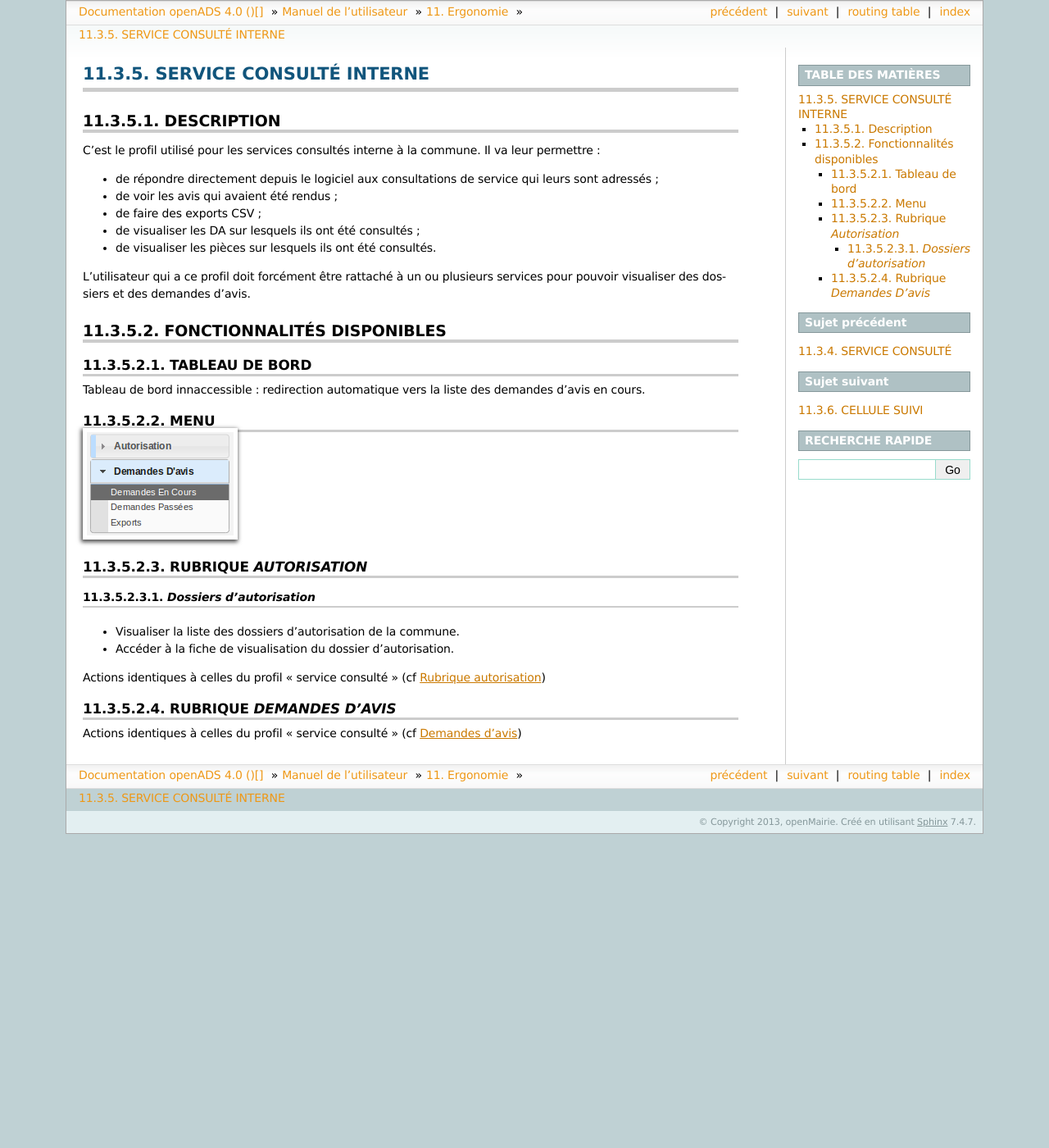
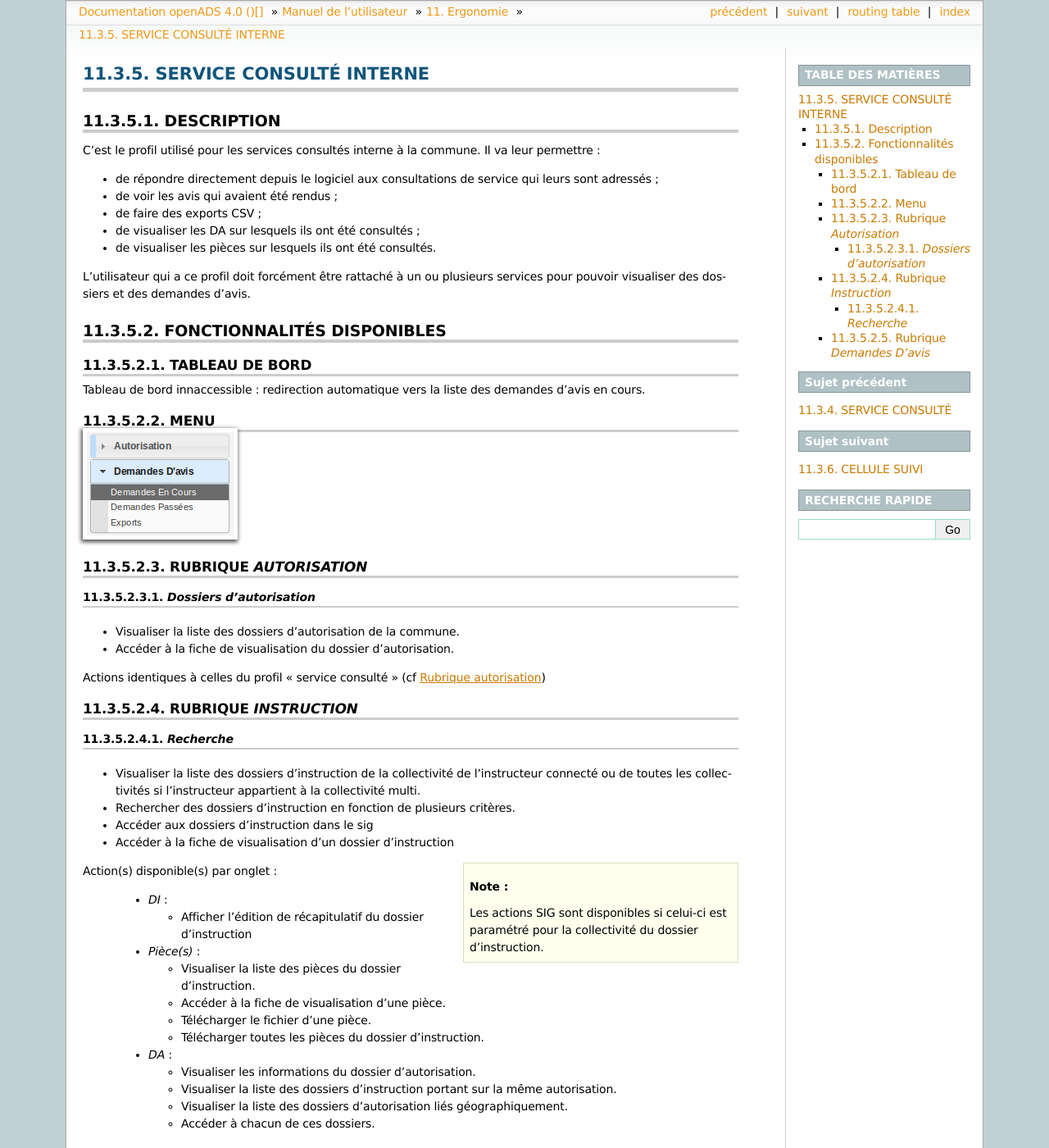
Before and after one commit to mpavaux/openads-documentation, a Sphinx documentation site: the page built from source/manuel_utilisateur/ergonomie/profils/service_consulte_interne.rst, in a window 1280 px wide and 1400 px high. Shown: the whole window at 82% size. Built offline with Sphinx 7.4.7, drawn with Linux system fonts in a browser that asks for light colours.

Commit message:
Update service_consulte_interne.rst

```diff
--- a/source/manuel_utilisateur/ergonomie/profils/service_consulte_interne.rst
+++ b/source/manuel_utilisateur/ergonomie/profils/service_consulte_interne.rst
@@ -41,6 +41,40 @@
 
 Actions identiques à celles du profil "service consulté" (cf :ref:`Rubrique autorisation<profil_service_consulte_rubrique_autorisation>`)
 
+Rubrique *Instruction*
+----------------------
+
+*Recherche*
+##############
+
+- Visualiser la liste des dossiers d'instruction de la collectivité de l'instructeur connecté ou de toutes les collectivités si l'instructeur appartient à la collectivité multi.
+- Rechercher des dossiers d'instruction en fonction de plusieurs critères.
+- Accéder aux dossiers d'instruction dans le sig
+- Accéder à la fiche de visualisation d'un dossier d'instruction
+
+.. sidebar:: Note :
+
+    Les actions SIG sont disponibles si celui-ci est paramétré pour la collectivité du dossier d'instruction.
+
+Action(s) disponible(s) par onglet :
+
+  - *DI* :
+
+    - Afficher l'édition de récapitulatif du dossier d'instruction
+
+  - *Pièce(s)* :
+
+    - Visualiser la liste des pièces du dossier d'instruction.
+    - Accéder à la fiche de visualisation d'une pièce.
+    - Télécharger le fichier d'une pièce.
+    - Télécharger toutes les pièces du dossier d'instruction.
+
+  - *DA* :
+
+    - Visualiser les informations du dossier d'autorisation.
+    - Visualiser la liste des dossiers d'instruction portant sur la même autorisation.
+    - Visualiser la liste des dossiers d'autorisation liés géographiquement.
+    - Accéder à chacun de ces dossiers.
 
 Rubrique *Demandes D'avis*
 --------------------------
```
